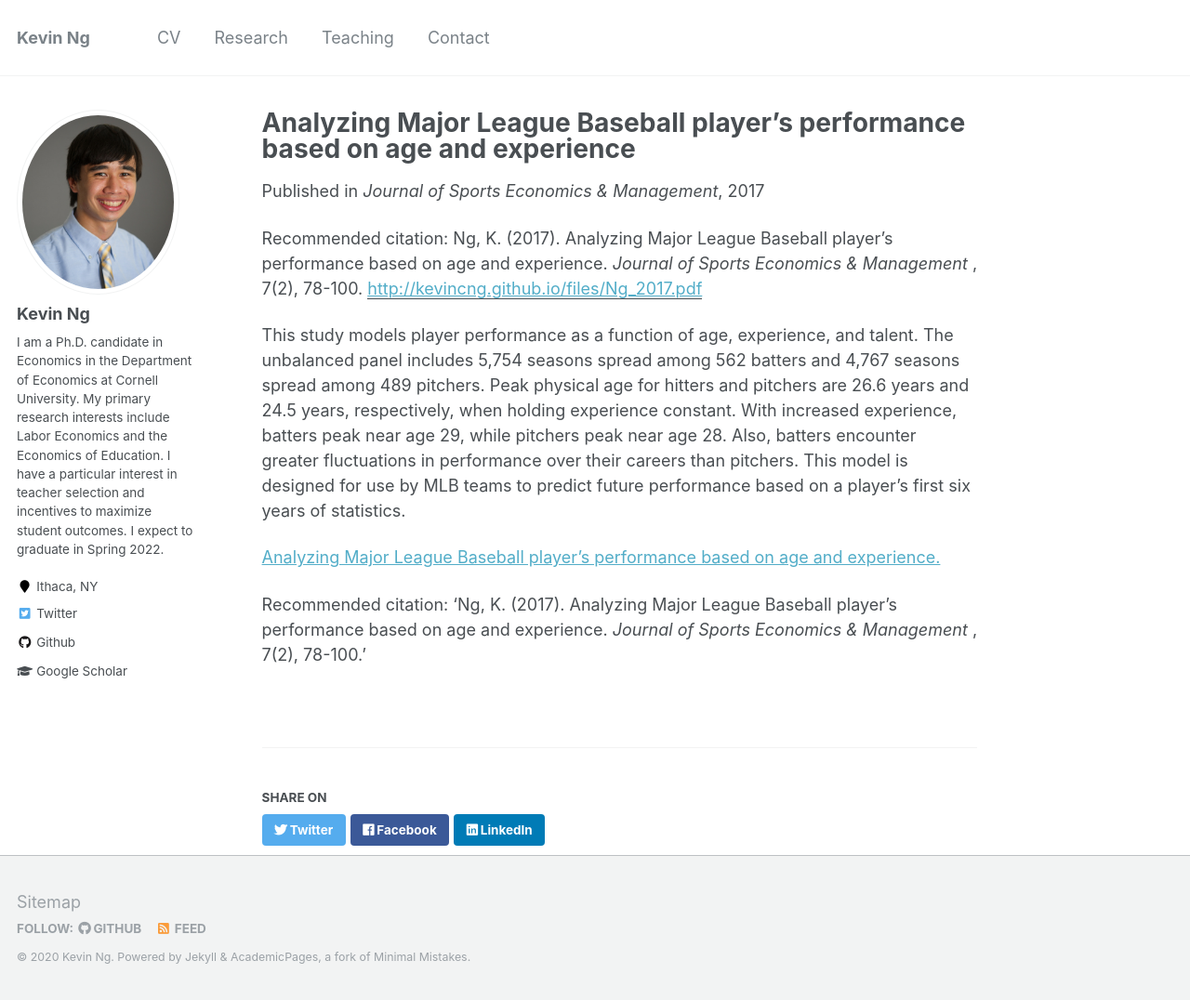
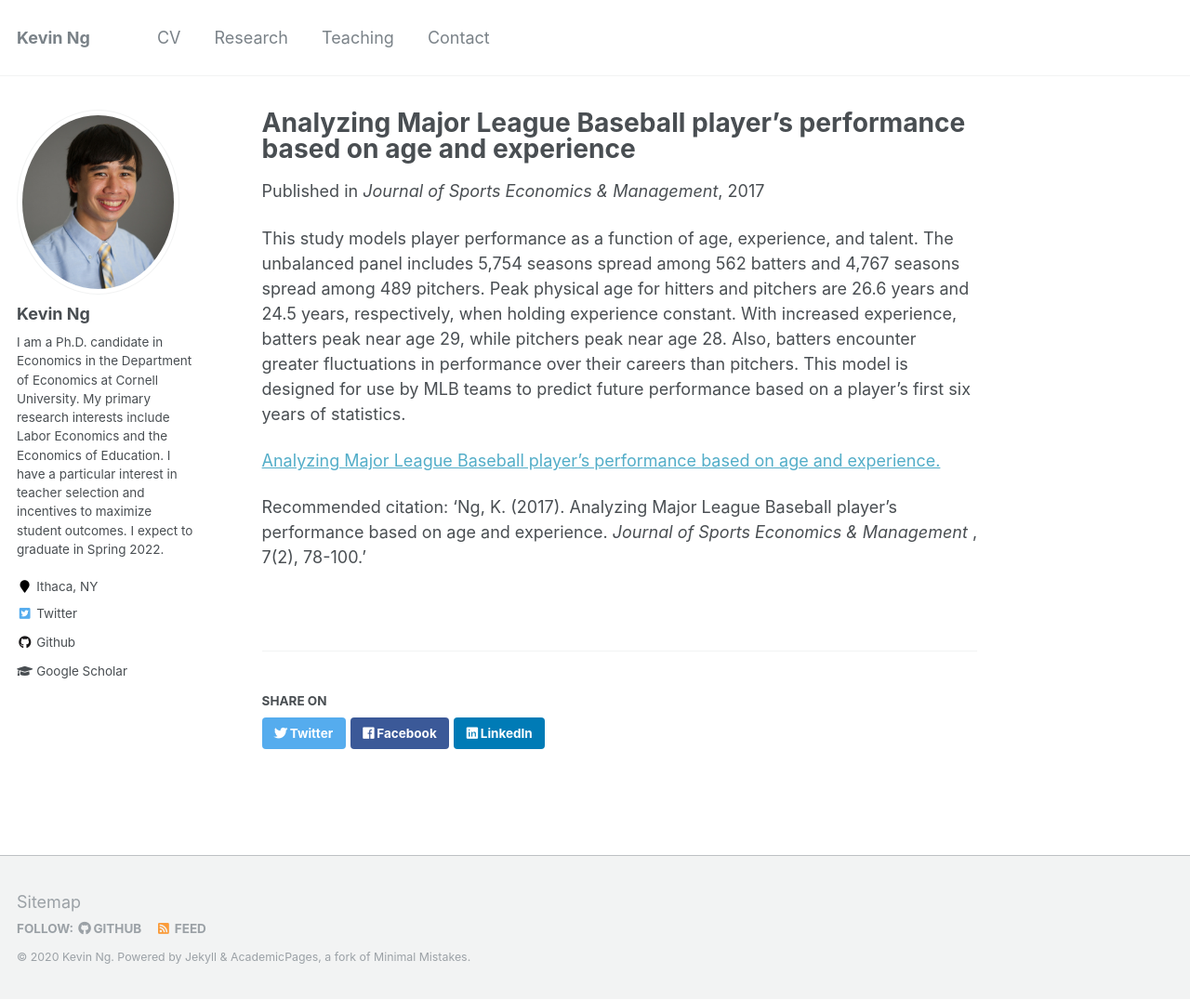
Before and after one commit to KevinCNg/kevincng.github.io, a Jekyll site: the page built from _research/ng_2017.md, in a window 1280 px wide and 1076 px high. Shown: the whole window at 93% size. Built offline with Jekyll 4.4.1, drawn with Linux system fonts in a browser that asks for light colours.

Commit message:
Update ng_2017.md

```diff
--- a/_research/ng_2017.md
+++ b/_research/ng_2017.md
@@ -1,12 +1,10 @@
 ---
 title: "Analyzing Major League Baseball player’s performance based on age and experience"
 collection: research
-permalink: /files/Ng_2017
+permalink: /research/Ng_2017
 excerpt: 'This study models player performance as a function of age, experience, and talent. The unbalanced panel includes 5,754 seasons spread among 562 batters and 4,767 seasons spread among 489 pitchers. Peak physical age for hitters and pitchers are 26.6 years and 24.5 years, respectively, when holding experience constant. With increased experience, batters peak near age 29, while pitchers peak near age 28. Also, batters encounter greater fluctuations in performance over their careers than pitchers. This model is designed for use by MLB teams to predict future performance based on a player’s first six years of statistics.'
 date: 2017-09-06
 venue: 'Journal of Sports Economics & Management'
-paperurl: 'http://kevincng.github.io/files/Ng_2017.pdf'
-citation: 'Ng, K. (2017). Analyzing Major League Baseball player’s performance based on age and experience. <i> Journal of Sports Economics & Management </i>, 7(2), 78-100.'
 ---
 This study models player performance as a function of age, experience, and talent. The unbalanced panel includes 5,754 seasons spread among 562 batters and 4,767 seasons spread among 489 pitchers. Peak physical age for hitters and pitchers are 26.6 years and 24.5 years, respectively, when holding experience constant. With increased experience, batters peak near age 29, while pitchers peak near age 28. Also, batters encounter greater fluctuations in performance over their careers than pitchers. This model is designed for use by MLB teams to predict future performance based on a player’s first six years of statistics.
 
```
